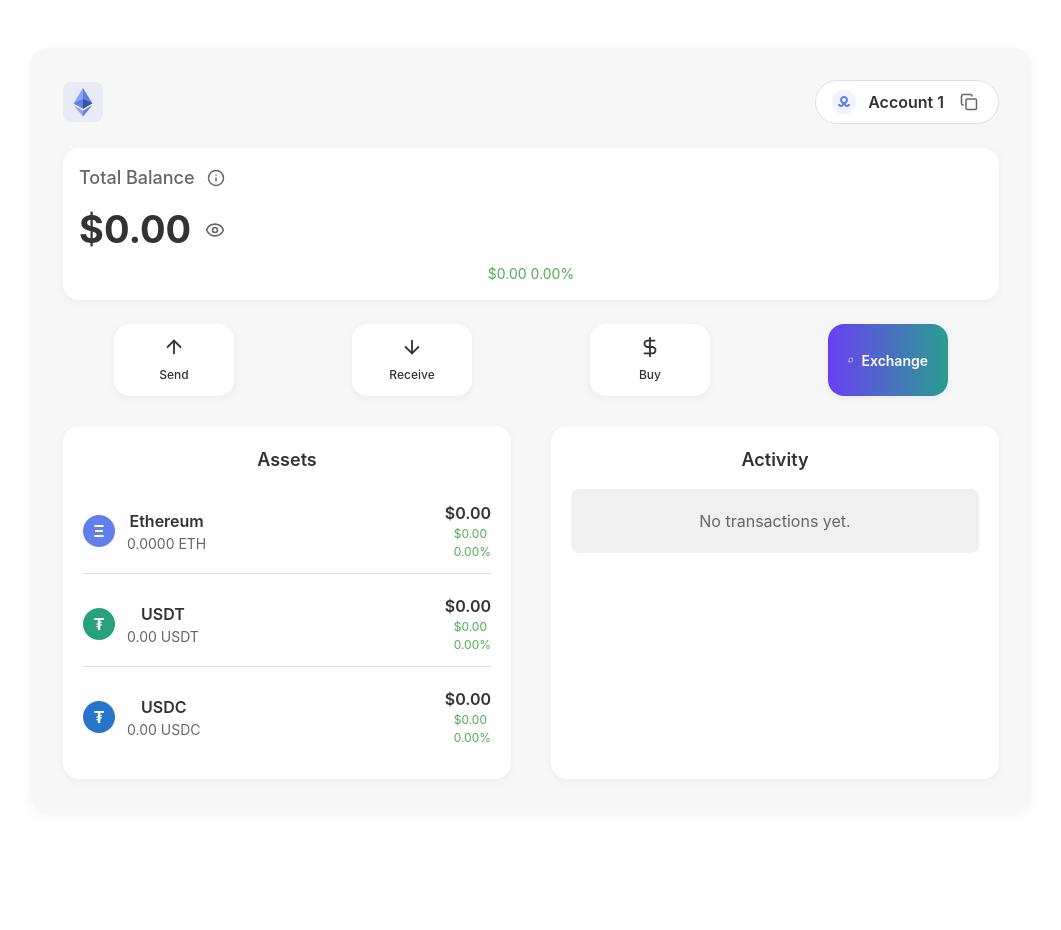
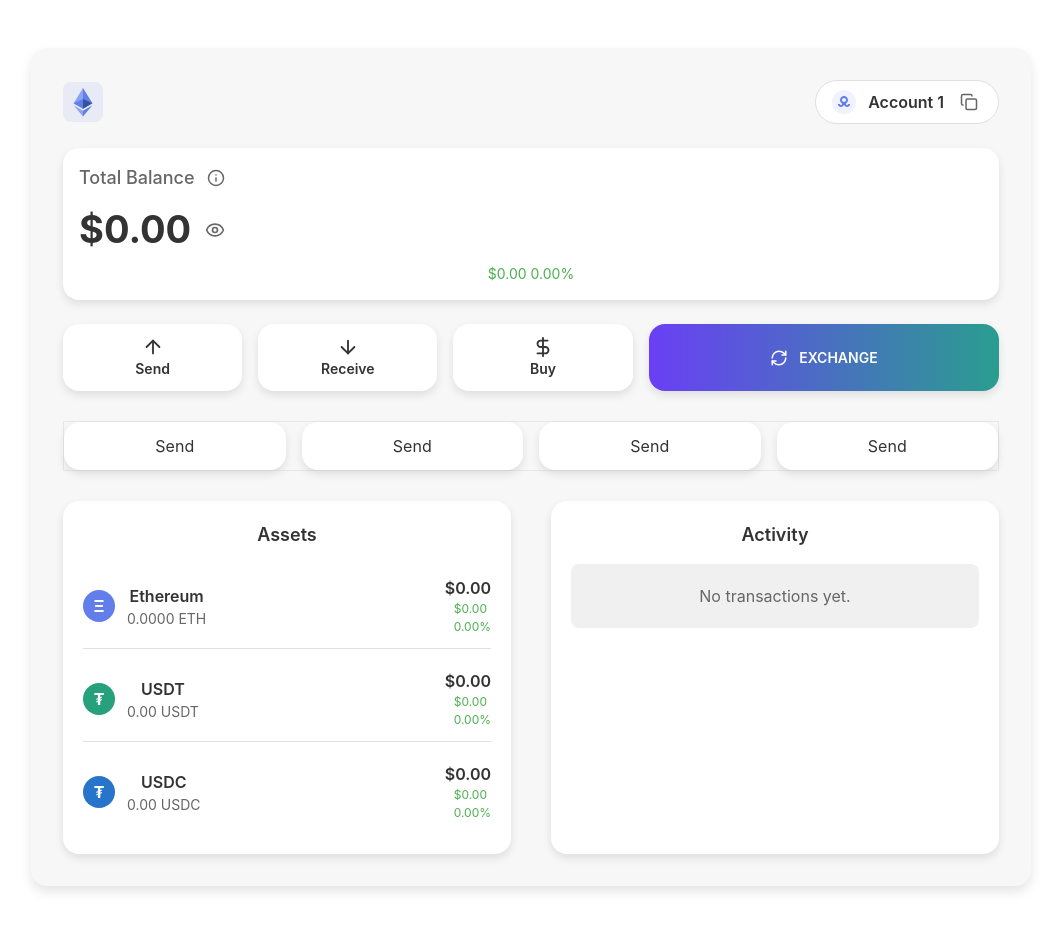
Before and after one commit to jadonamite/Range-Remodel, a React (Vite) app: page /wallet in a window 1280 px wide. Shown: the top 930 px of the page, without its empty margins (109-1170 px from the left). Before the commit the page ends 859 px from the top, so only its background shows below. Built offline with nearby package versions, Linux system fonts and the light colour scheme.

Commit message:
Wallet UI

```diff
--- a/src/pages/WalletPage/WalletPage.css
+++ b/src/pages/WalletPage/WalletPage.css
@@ -12,8 +12,8 @@
    --border-radius-md: 16px;
    --border-radius-lg: 24px;
    --border-radius-xl: 50%;
-   --shadow-sm: 0 2px 8px rgba(0, 0, 0, 0.05);
-   --shadow-md: 0 4px 12px rgba(0, 0, 0, 0.05);
+   --shadow-sm: 0 4px 8px rgba(0, 0, 0, 0.1);
+   --shadow-md: 0 6px 12px rgba(0, 0, 0, 0.1);
    --positive-color: #4caf50;
    --negative-color: #f44336;
    --transition-speed: 0.3s;
@@ -243,7 +243,6 @@
 /* Action buttons */
 .action-buttons {
    display: flex;
-   justify-content: space-between;
    margin-bottom: 1.875rem;
    gap: 0.5rem;
 }
@@ -288,12 +287,12 @@
    display: flex;
    flex-direction: row;
    align-items: center;
-   gap: 0.5rem;
+   gap: 0.7rem;
    padding: 0.75rem 1.25rem;
    flex: 2;
 }
 
-.action-button.exchange span {
+.action-button span {
    font-weight: 600;
    font-size: 0.875rem;
    margin-top: 0;
@@ -695,10 +694,6 @@
       justify-content: flex-start;
       gap: 1rem;
    }
-
-   .action-button {
-      max-width: 120px;
-   }
 }
 
 @media (max-width: 767px) {
--- a/src/pages/WalletPage/WalletPage.jsx
+++ b/src/pages/WalletPage/WalletPage.jsx
@@ -507,7 +507,6 @@
             onClose={() => setIsReceiveModalOpen(false)}
             address={address}
          />
-
          <div className="wallet-header">
             <div className="wallet-logo">
                <svg
@@ -626,10 +625,15 @@
                className="action-button exchange"
                aria-label="Exchange cryptocurrency">
                <RefreshCw size={18} />
-               <span>Exchange</span>
+               <span>EXCHANGE</span>
             </button>
          </div>
-
+         <div className="action-buttons border ">
+            <button className="action-button send">Send</button>
+            <button className="action-button send">Send</button>
+            <button className="action-button send">Send</button>
+            <button className="action-button send">Send</button>
+         </div>
          <div className="content-sections">
             <div className="assets-section">
                <h3 className="section-title">Assets</h3>
```
